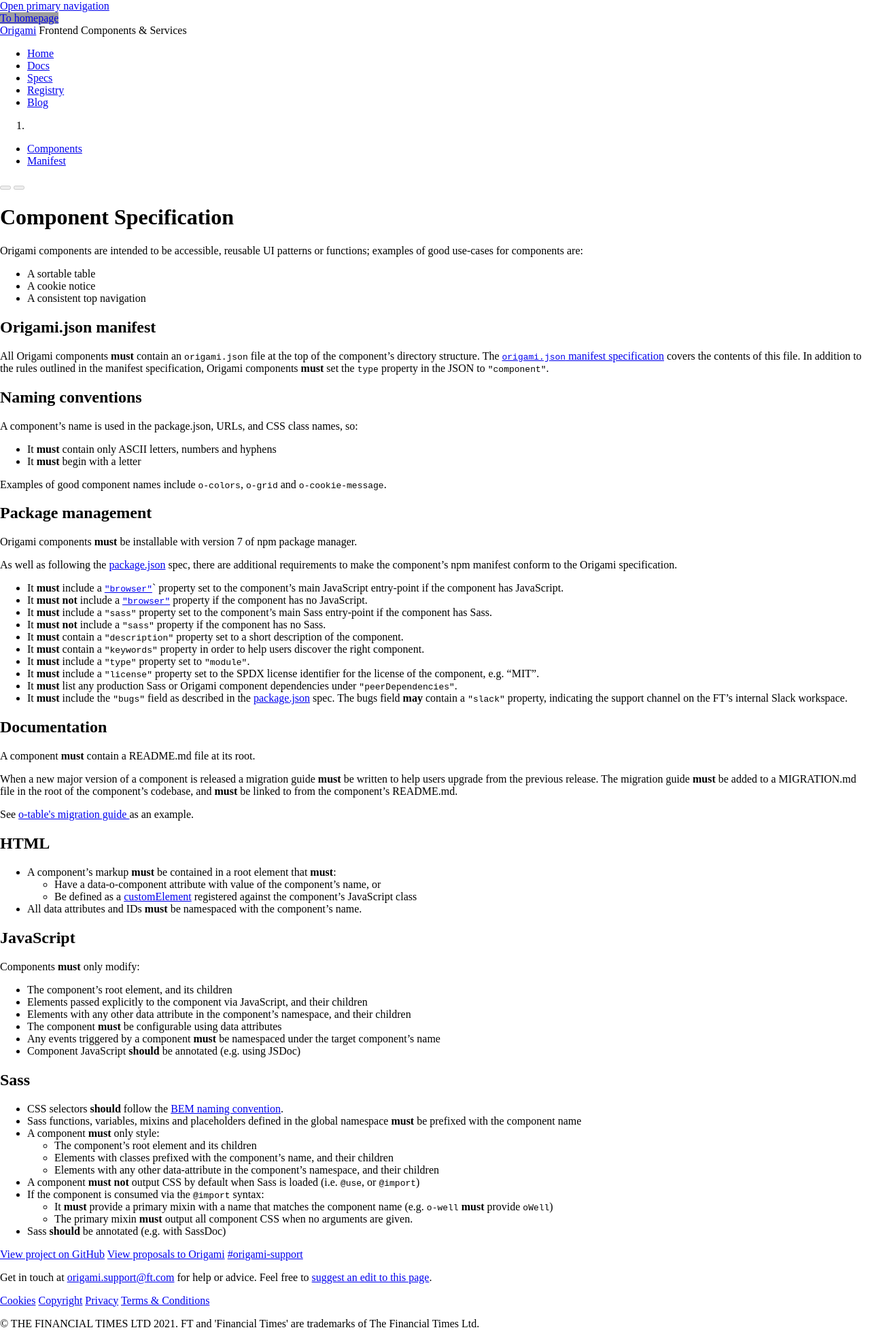
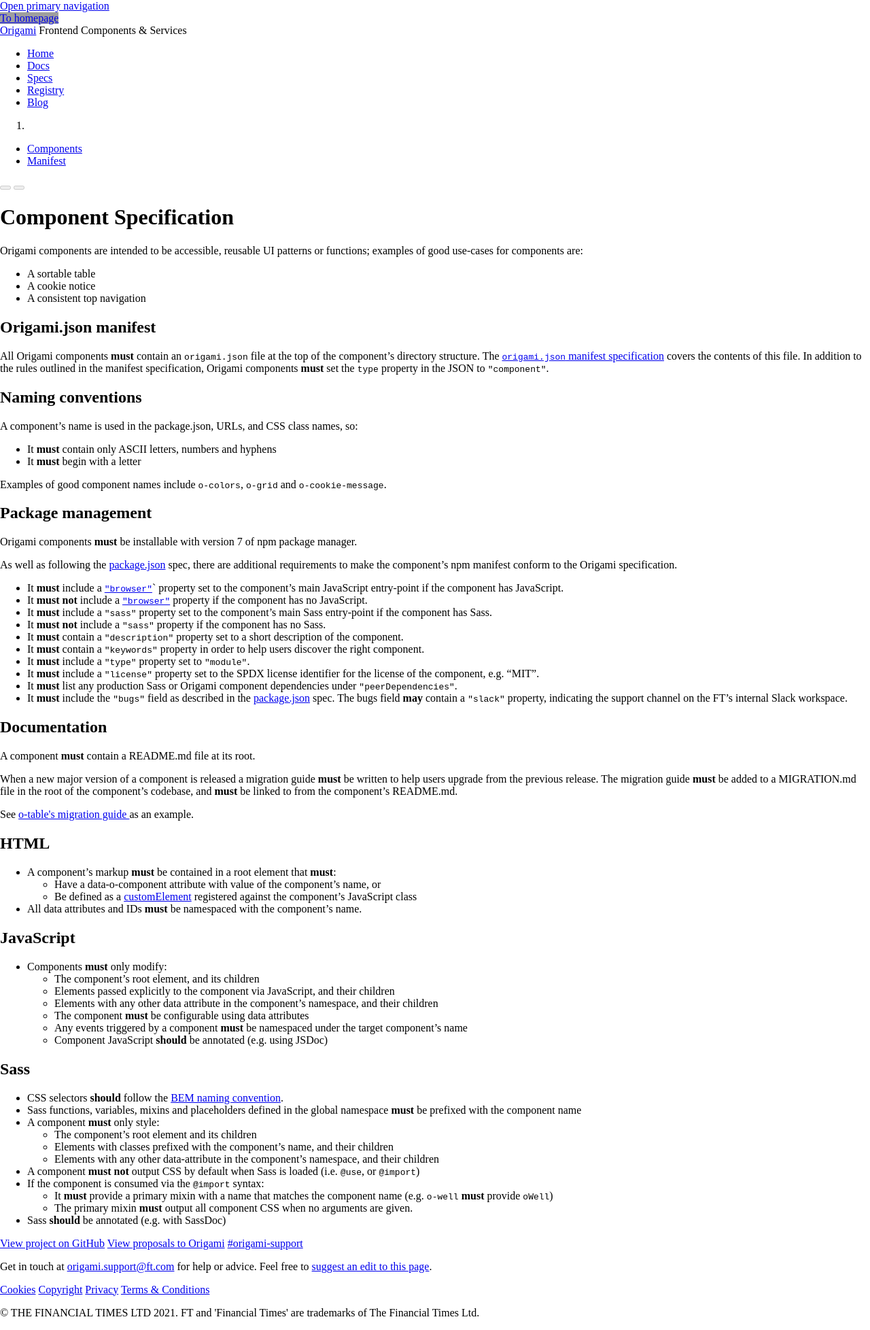
Before and after one commit to Financial-Times/origami-website, a Jekyll site: the page built from _specification-v2/components.md, in a window 1280 px wide. Shown: the whole page at 68% size. Built offline with Jekyll 4.4.1, drawn with Linux system fonts in a browser that asks for light colours; a style sheet for code colours, icons or effects is not loaded; grey boxes are pictures that could not be loaded.

```diff
--- a/_specification-v2/components.md
+++ b/_specification-v2/components.md
@@ -106,15 +106,16 @@ and **must** be linked to from the component's README.md.
 
 ## JavaScript
 
-Components **must** only modify:
-- The component’s root element, and its children
-- Elements passed explicitly to the component via JavaScript, and their children
-- Elements with any other data attribute in the component’s namespace, and their
-  children
-- The component **must** be configurable using data attributes
-- Any events triggered by a component **must** be namespaced under the target
-  component’s name
-- Component JavaScript **should** be annotated (e.g. using JSDoc)
+- Components **must** only modify:
+	- The component’s root element, and its children
+	- Elements passed explicitly to the component via JavaScript, and their
+	  children
+	- Elements with any other data attribute in the component’s namespace,
+  	  and their children
+	- The component **must** be configurable using data attributes
+	- Any events triggered by a component **must** be namespaced under the
+  	  target component’s name
+	- Component JavaScript **should** be annotated (e.g. using JSDoc)
 
 ## Sass
 
```
